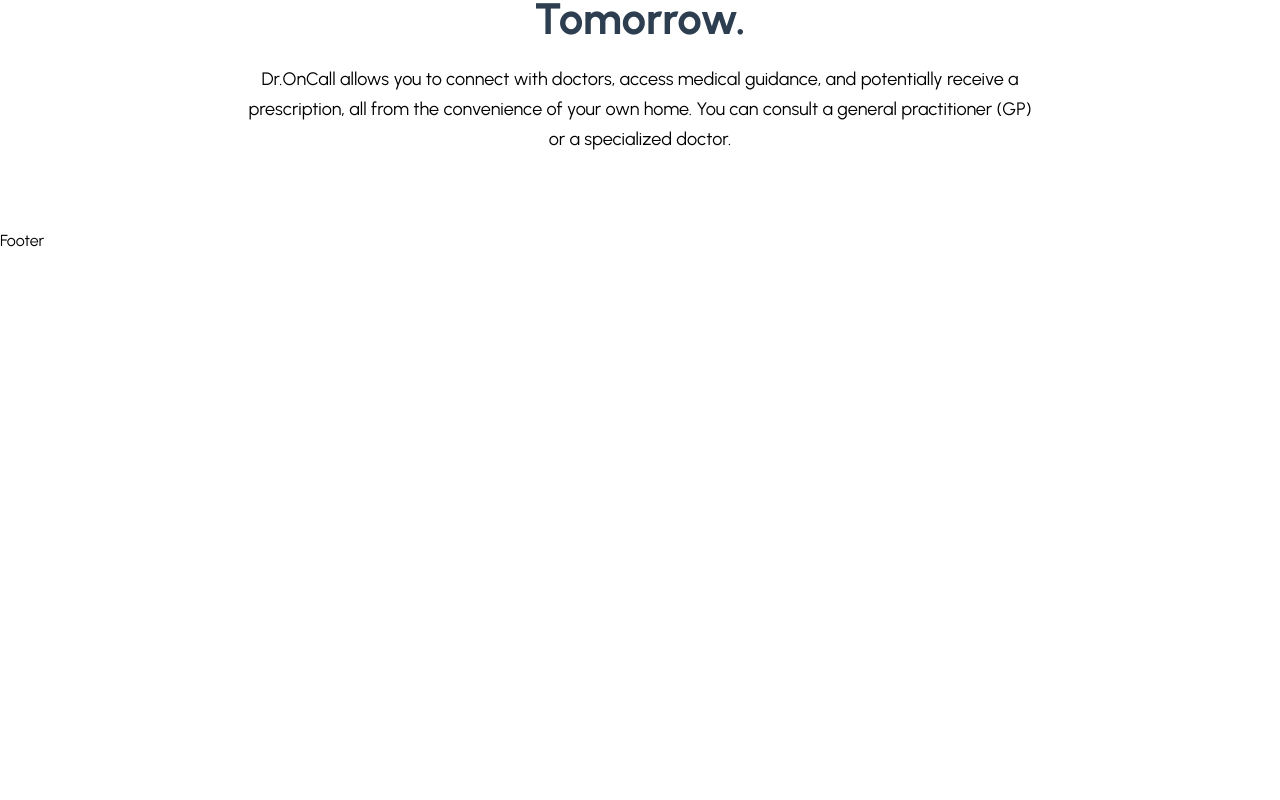
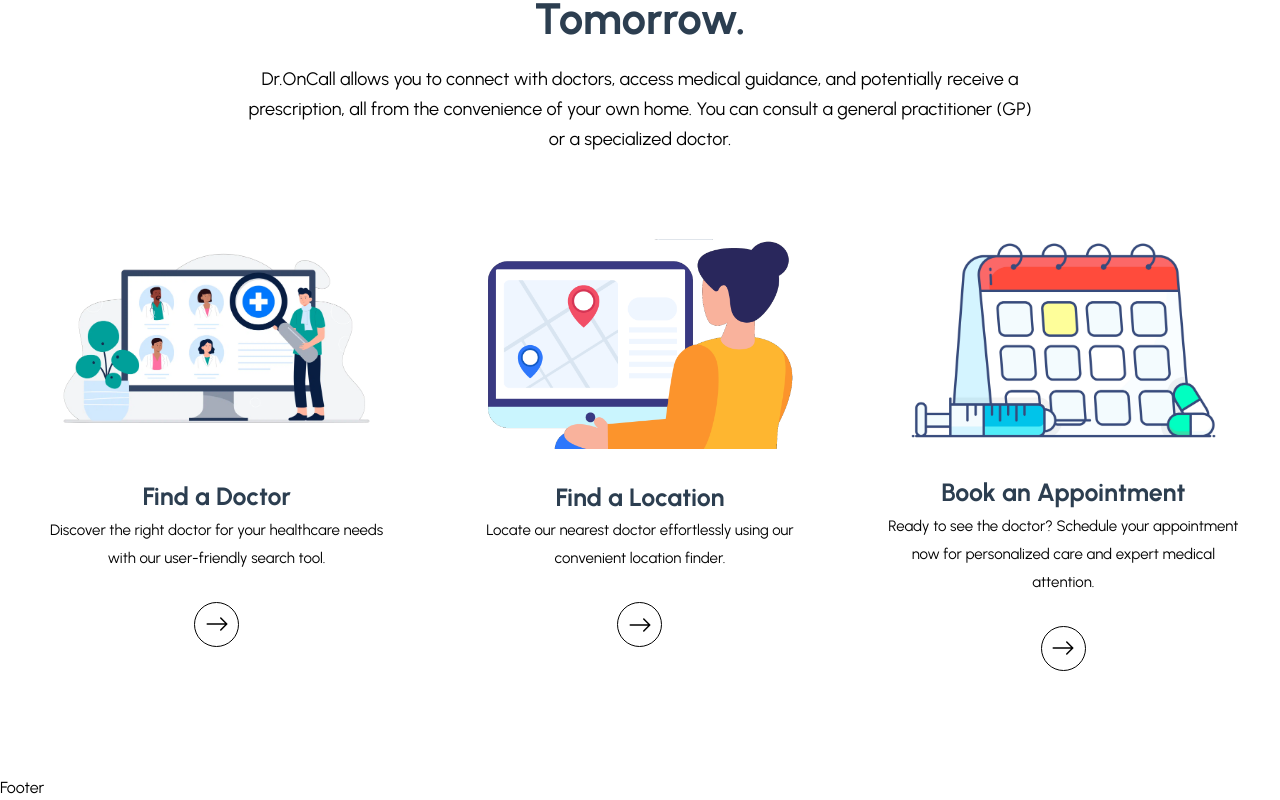
Before and after one commit to RavinduKavinda/doctor-appointment-booking, a React (Vite) app in the folder frontend/: page / in a window 1280 px wide. Shown: the part 991-1791 px from the top of the page. Before the commit the page ends 1244 px from the top, so only its background shows below. Built offline with nearby package versions, Linux system fonts and the light colour scheme; a web font is replaced by a local one.

Commit message:
new section

```diff
--- a/frontend/src/pages/Home.jsx
+++ b/frontend/src/pages/Home.jsx
@@ -1,5 +1,10 @@
 import React from 'react'
 import desImg from '../assets/images/des.jpg';
+import icon01 from '../assets/images/icon01.png';
+import icon02 from '../assets/images/icon02.png';
+import icon03 from '../assets/images/icon03.jpg';
+import { Link } from 'react-router-dom';
+import { BsArrowRight } from 'react-icons/bs';
 
 const Home = () => {
   return <>
@@ -72,7 +77,63 @@
         </p>
       </div>
 
+      <div className="grid grid-cols-1 md:grid-cols-2 lg:grid-cols-3 gap-5 lg:gap-[30px] mt-[30px] lg:mt-[55px]">
 
+        <div className="py-[30px] px-5">
+          <div className="flex items-center justify-center">
+            <img src={icon01} alt="Find a Doc."/>
+          </div>
+          <div className="mt-[30px]">
+            <h2 className="text-center text-headingColor text-[25px] font-[700]">
+              Find a Doctor
+            </h2>
+            <p className="leading-7 text-[15px] text-textColor text-center">
+              Discover the right doctor for your healthcare needs with our user-friendly search tool.
+            </p>
+            <Link to='/doctors' className="w-[45px] h-[45px] rounded-full border border-solid border-[black]
+            mt-[30px] mx-auto flex items-center justify-center group hover:text-white hover:bg-primaryColor hover:border-none">
+              <BsArrowRight className="w-6 h-6"/>
+            </Link>
+          </div>
+        </div>
+
+        <div className="py-[30px] px-5">
+          <div className="flex items-center justify-center">
+            <img src={icon02} alt="Find a Doc."/>
+          </div>
+          <div className="mt-[30px]">
+            <h2 className="text-center text-headingColor text-[25px] font-[700]">
+              Find a Location
+            </h2>
+            <p className="leading-7 text-[15px] text-textColor text-center">
+              Locate our nearest doctor effortlessly using our convenient location finder.
+            </p>
+            <Link to='/doctors' className="w-[45px] h-[45px] rounded-full border border-solid border-[black]
+            mt-[30px] mx-auto flex items-center justify-center group hover:text-white hover:bg-primaryColor hover:border-none">
+              <BsArrowRight className="w-6 h-6"/>
+            </Link>
+          </div>
+        </div>
+
+        <div className="py-[30px] px-5">
+          <div className="flex items-center justify-center">
+            <img src={icon03} alt="Find a Doc."/>
+          </div>
+          <div className="mt-[30px]">
+            <h2 className="text-center text-headingColor text-[25px] font-[700]">
+              Book an Appointment
+            </h2>
+            <p className="leading-7 text-[15px] text-textColor text-center">
+              Ready to see the doctor? Schedule your appointment now for personalized care and expert medical attention.
+            </p>
+            <Link to='/doctors' className="w-[45px] h-[45px] rounded-full border border-solid border-[black]
+            mt-[30px] mx-auto flex items-center justify-center group hover:text-white hover:bg-primaryColor hover:border-none">
+              <BsArrowRight className="w-6 h-6"/>
+            </Link>
+          </div>
+        </div>
+
+      </div>
 
     </div>
   </section>
```
